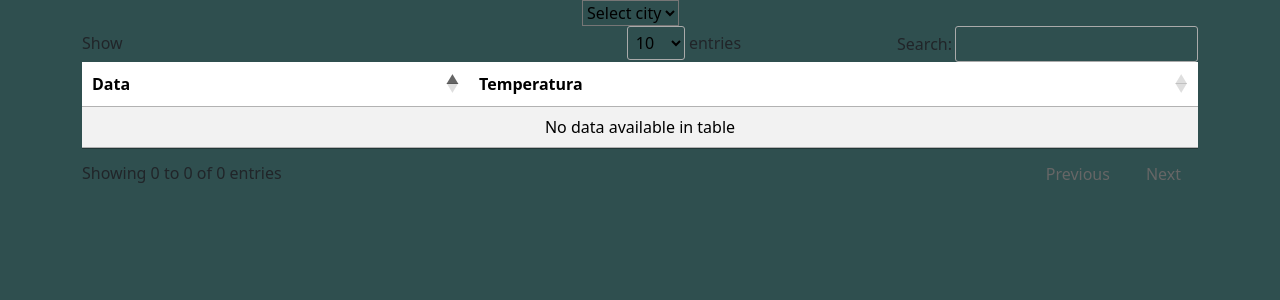
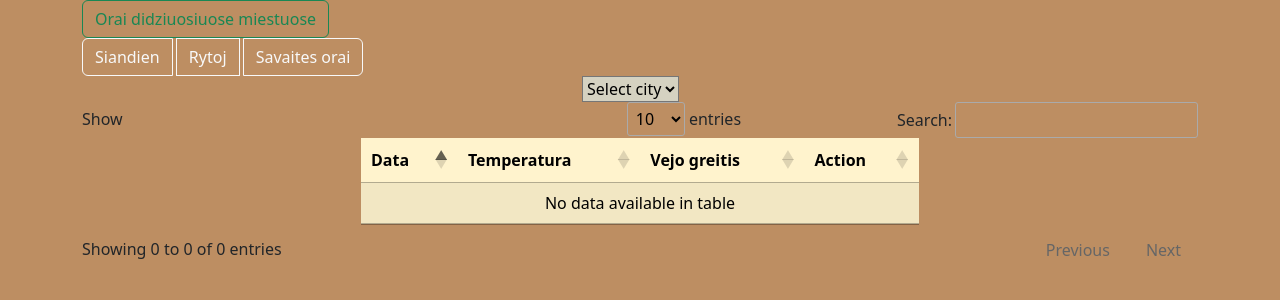
Before and after one commit to marius1one/JavaMVCMeteo, a Spring Boot app: page / in a window 1280 px wide. Shown: the top 300 px of the page. Run offline with Spring Boot 4, Linux system fonts and the light colour scheme; some libraries are stand-ins or nearby versions.

Commit message:
page siandien

```diff
--- a/src/main/java/com/example/javamvcmeteo/controllers/ForecastController.java
+++ b/src/main/java/com/example/javamvcmeteo/controllers/ForecastController.java
@@ -34,6 +34,28 @@
         return modelAndView;
     }
 
+    @GetMapping("/siandien")
+    public ModelAndView siandien() throws IOException {
+        ModelAndView modelAndView = new ModelAndView("siandien");
+        var indexModel = new IndexModel();
+        indexModel.city = "Vilnius";
+
+
+        var forecasts = getForecasts("vilnius");
+        indexModel.forecasts = forecasts;
+        ForecastModel forecastModel;
+
+        forecastModel = new ForecastModel(indexModel.forecasts.get(0).dateTime,
+                indexModel.forecasts.get(0).temperature,
+                indexModel.forecasts.get(0).windSpeed);
+
+
+        modelAndView.addObject("indexModel", indexModel);
+
+        return modelAndView;
+    }
+
+
     public static String GetMeteoForecastsJson(String city) throws IOException {
         URL url = new URL("https://api.meteo.lt/v1/places/" + city + "/forecasts/long-term");
 
@@ -57,7 +79,7 @@
             var meteoForecastsJson = GetMeteoForecastsJson(city);
             Root meteoObj = GetObjectFromJson(meteoForecastsJson);
             for (var item : meteoObj.forecastTimestamps) {
-                var row = new ForecastModel(item.forecastTimeUtc, item.airTemperature);
+                var row = new ForecastModel(item.forecastTimeUtc, item.airTemperature, item.windSpeed);
                 forecasts.add(row);
             }
         }
--- a/src/main/java/com/example/javamvcmeteo/models/ForecastModel.java
+++ b/src/main/java/com/example/javamvcmeteo/models/ForecastModel.java
@@ -3,9 +3,11 @@
 public class ForecastModel {
     public String dateTime;
     public double temperature;
+    public int windSpeed;
 
-    public ForecastModel(String dateTime, double temperature) {
+    public ForecastModel(String dateTime, double temperature, int windSpeed) {
         this.dateTime = dateTime;
         this.temperature = temperature;
+        this.windSpeed = windSpeed;
     }
 }
--- a/src/main/resources/templates/index.html
+++ b/src/main/resources/templates/index.html
@@ -3,19 +3,19 @@
 <head>
     <meta charset="UTF-8">
 
-    <title>Title</title>
+    <title>Orai Lietuvoje</title>
     <link href="https://cdn.datatables.net/2.0.2/css/dataTables.dataTables.min.css" rel="stylesheet">
     <link href="https://cdn.jsdelivr.net/npm/bootstrap@5.3.3/dist/css/bootstrap.min.css" rel="stylesheet"
           integrity="sha384-QWTKZyjpPEjISv5WaRU9OFeRpok6YctnYmDr5pNlyT2bRjXh0JMhjY6hW+ALEwIH" crossorigin="anonymous">
     <style>
         body {
-            background: darkslategray;
+            background-color: #BD8E62;
 
         }
 
         select {
             margin-left: 500px;
-            background: darkslategray;
+            background: #D5D2C1;
         }
 
 
@@ -73,6 +73,13 @@
 </head>
 <body>
 <div class="container">
+    <button type="button" class="btn btn-outline-success">Orai didziuosiuose miestuose</button>
+    <div class="btn-group d-grid gap-3 d-md-block" role="group">
+        <button type="button" class="btn btn-outline-light" role="button" data-bs-toggle="button">Siandien</button>
+        <button type="button" class="btn btn-outline-light" role="button" data-bs-toggle="button">Rytoj</button>
+        <button type="button" class="btn btn-outline-light" role="button" data-bs-toggle="button">Savaites orai</button>
+
+    </div>
     <form method="get">
         <select name="city" onchange="this.form.submit()">
             <option value="">Select city</option>
@@ -81,17 +88,24 @@
             <option value="klaipeda" th:selected="${indexModel.city=='klaipeda'}">Klaipeda</option>
         </select>
     </form>
-    <table id="myTable" class="table table-striped" style="width:100%">
+
+    <table id="myTable" class="table table-warning table-hover table-striped" style="width:50%; color:whitesmoke">
         <thead>
         <tr>
             <th>Data</th>
             <th>Temperatura</th>
+            <th>Vejo greitis</th>
+            <th>Action</th>
         </tr>
         </thead>
         <tbody>
         <tr th:each="forecast : ${indexModel.forecasts}">
             <td th:text="${forecast.dateTime}"></td>
             <td th:text="${forecast.temperature}"></td>
+            <td th:text="${forecast.windSpeed}"></td>
+            <td>
+                <button class="btn btn-light btn-sm">Save</button>
+            </td>
         </tr>
         </tbody>
     </table>
```
Also changed, not shown: pom.xml (+8 -0 lines), src/main/resources/templates/siandien.html (added, +23 -0 lines). Lines whose indentation alone changed are shown as unchanged.
